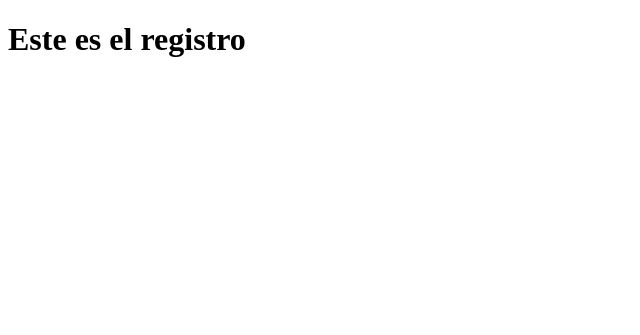
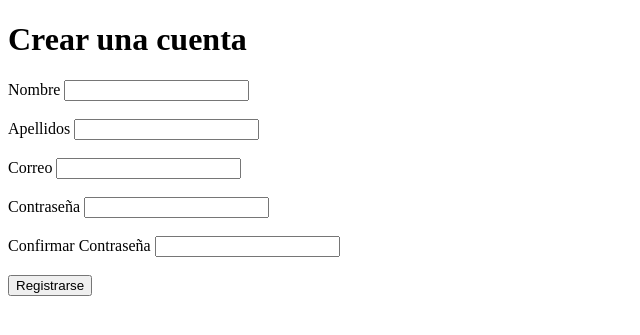
Before and after one commit to EstebanNic/sistema_inventario, a PHP site: page /registro.php in a window 1280 px wide. Shown: the top 335 px of the page, without its empty margins (0-640 px from the left). Run offline with PHP 8.4, Linux system fonts and the light colour scheme; some libraries are stand-ins or nearby versions.

Commit message:
dese local

```diff
--- a/app/views/registro.php
+++ b/app/views/registro.php
@@ -1,11 +1,48 @@
 <!DOCTYPE html>
 <html lang="en">
+
 <head>
-    <meta charset="UTF-8">
-    <meta name="viewport" content="width=device-width, initial-scale=1.0">
-    <title>Document</title>
+  <meta charset="UTF-8" />
+  <meta name="viewport" content="width=device-width, initial-scale=1.0" />
+  <title>Document</title>
 </head>
+
 <body>
-    <h1>Este es el registro</h1>
+  <h1>Crear una cuenta</h1>
+
+  <form action="" id="registroFormulario">
+    <label for="">Nombre</label>
+    <input type="text" id="nombreRegistro" name="nombreRegistro"><br><br>
+
+    <label for="">Apellidos</label>
+    <input type="text" id="apellidoRegistro" name="apellidoRegistro"><br><br>
+
+    <label for="">Correo</label>
+    <input type="email" id="correoRegistro" name="correoRegistro"><br><br>
+
+    <label for="">Contraseña</label>
+    <input type="password" id="passwordRegistro" name="passwordRegistro"> <br><br>
+
+    <label for="">Confirmar Contraseña</label>
+    <input type="password" id="passwordRegistro2" name="passwordRegistro2"> <br><br>
+
+    <button>Registrarse</button>
+  </form>
 </body>
+
 </html>
+
+<script>
+  const form = document.getElementById("registroFormulario");
+
+  form.addEventListener('submit', function(event) {
+    const password = document.getElementById('passwordRegistro').value;
+    const confirmarPassword = document.getElementById('passwordRegistro2').value;
+
+    if (password != confirmarPassword){
+      event.preventDefault(); //Esto detienen el envio
+      alert('Las contraseñas no coiciden. Por favor, verifica');
+    }
+
+  });
+</script>
```
Also changed, not shown: app/config/insertarAdmin.php (added, +37 -0 lines), app/views/login.php (+6 -1 lines), README.md, 1 other file.
